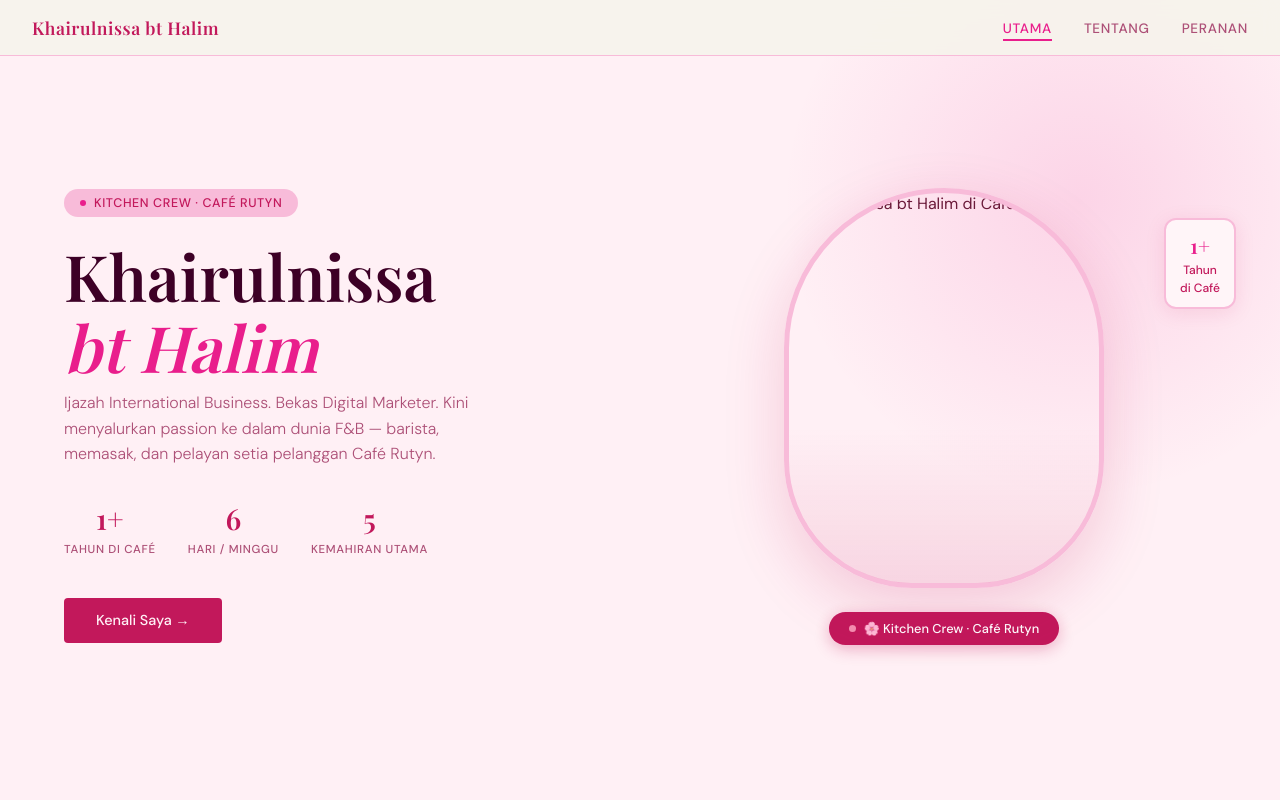
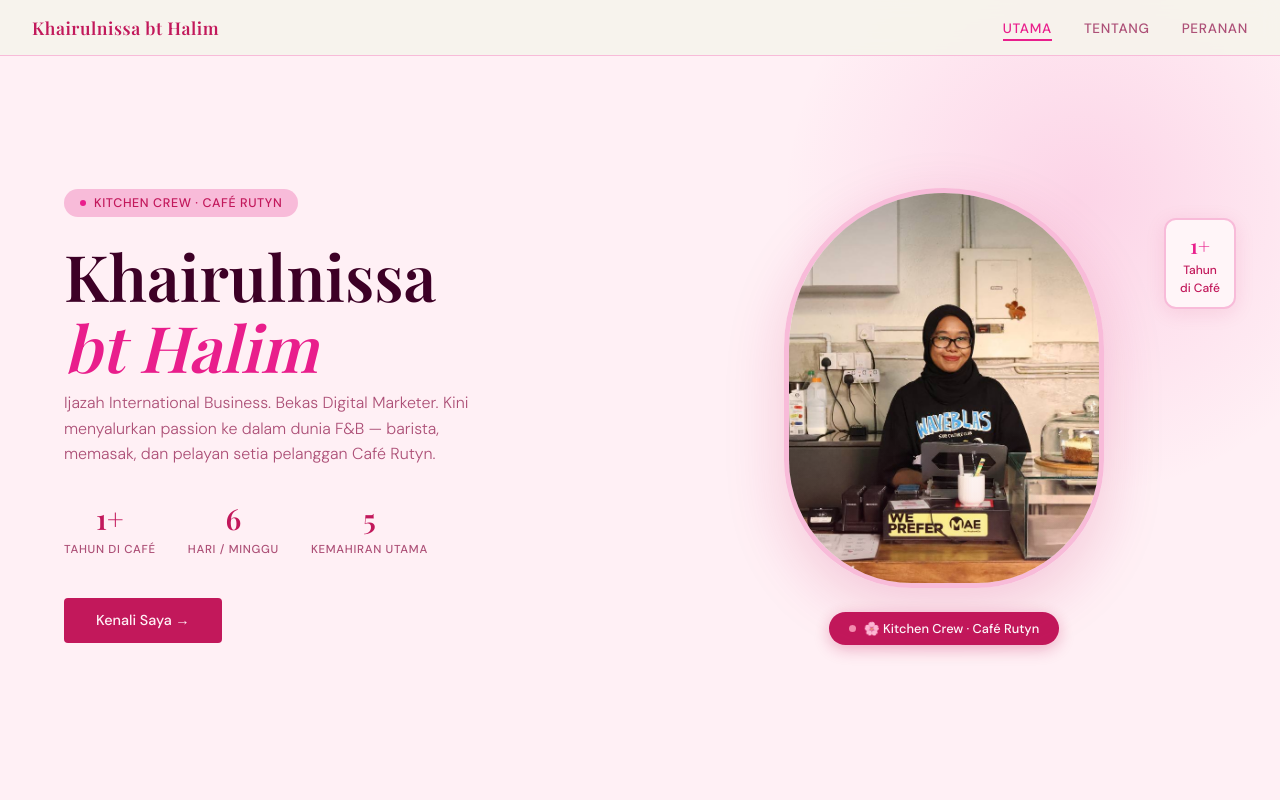
Before and after one commit to aliessairdina2612-ctrl/aliessa-personal-website, a plain HTML site: page index.html in a window 1280 px wide. Shown: the top 800 px of the page. Drawn offline with nearby package versions, Linux system fonts and the light colour scheme; a web font is replaced by a local one.

Commit message:
Update index.html

```diff
--- a/index.html
+++ b/index.html
@@ -190,7 +190,7 @@
       Tahun<br>di Café
     </div>
     <div class="photo-frame">
-      <img src="c:\Users\welcome\Downloads\photo_2026-05-05_18-52-40.jpg" alt="Khairulnissa bt Halim di Café Rutyn">
+      <img src="gambarpengurus.jpg" alt="Khairulnissa bt Halim di Café Rutyn">
     </div>
     <div class="photo-badge">🌸 Kitchen Crew · Café Rutyn</div>
   </div>
```
